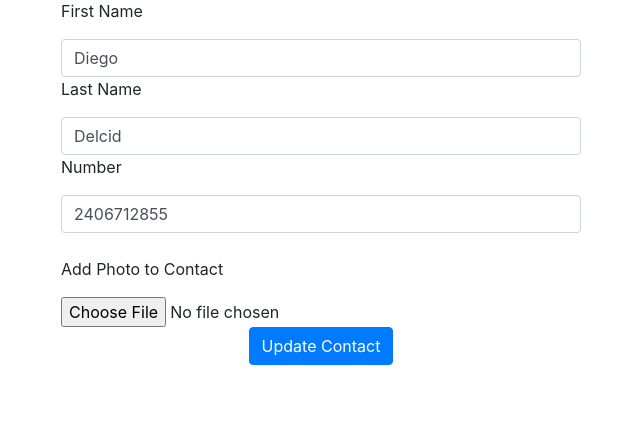
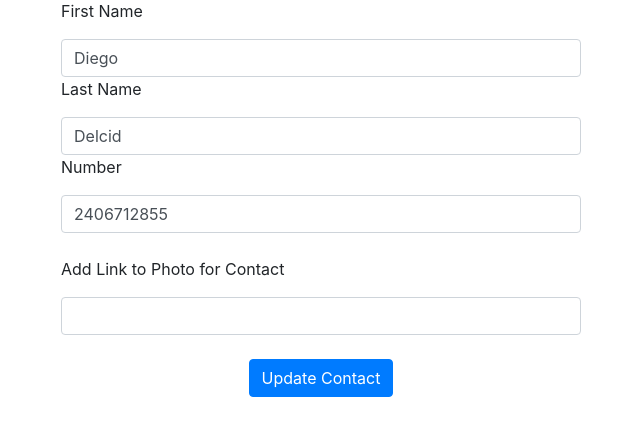
Before and after one commit to umdkyletu/phonebook, a Flask app: page /update/1 in a window 1280 px wide. Shown: the part 134-570 px from the top of the page, without its empty margins (339-979 px from the left). Run offline with Flask 3, Linux system fonts and the light colour scheme; some libraries are stand-ins or nearby versions.

Commit message:
Fixed photos for update

```diff
--- a/FlaskApp/Website/templates/update.html
+++ b/FlaskApp/Website/templates/update.html
@@ -14,8 +14,8 @@
         <p>Number</p>
         <input name="number" id="number" class="form-control" value="{{ contact.number }}">
         <br>
-        <p>Add Photo to Contact</p>
-        <input type="file" id="contact_photo" name="contact_photo" accept="image/png, image/jpeg" />
+        <p>Add Link to Photo for Contact</p>
+        <input type="text" class="form-control" id="photo" name="photo">
         <br/>
         <div align="center">
             <button type="submit" class="btn btn-primary">Update Contact</button>
```
Also changed, not shown: FlaskApp/instance/database.db.
